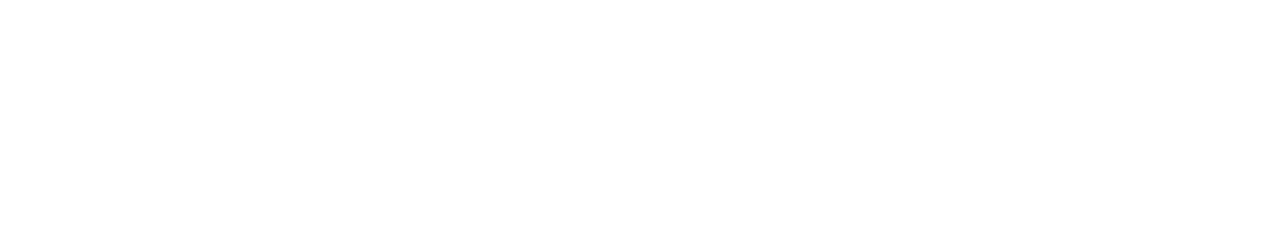
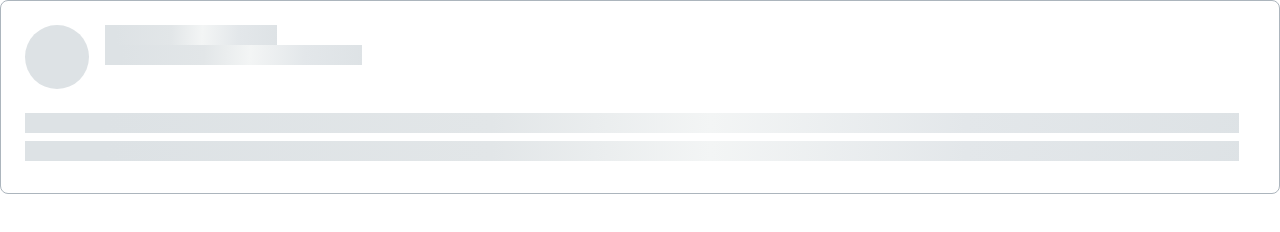
Before and after one commit to js-tasks-ru/htmlcss-20240614_info-mii, a website: page 04-lection2/02-skeleton/index.html in a window 1280 px wide. Drawn offline with nearby package versions, Linux system fonts and the light colour scheme.

Commit message:
make skeleton

```diff
--- a/04-lection2/02-skeleton/index.html
+++ b/04-lection2/02-skeleton/index.html
@@ -3,9 +3,23 @@
 <html lang="ru">
     <head>
         <link rel="stylesheet" href="../../assets/css/main.css">
+        <link rel="stylesheet" href="../../assets/css/normalize.css">
         <link rel="stylesheet" href="./skeleton.css">
     </head>
     <body>
 
+        <div class="skeleton">
+            <div class="skeleton__header">
+                <div class="skeleton__image"></div>
+                <div class="skeleton__description">
+                    <div class="skeleton__line skeleton__line_small"></div>
+                    <div class="skeleton__line skeleton__line_medium"></div>
+                </div>
+            </div>
+            <div class="skeleton__main">
+                <div class="skeleton__line"></div>
+                <div class="skeleton__line"></div>
+            </div>
+        </div>
     </body>
 </html>
--- a/04-lection2/02-skeleton/skeleton.css
+++ b/04-lection2/02-skeleton/skeleton.css
@@ -0,0 +1,43 @@
+.skeleton {
+    border: 1px solid var(--grey-3);
+    border-radius: 8px;
+    padding: 24px 40px 32px 24px;
+}
+
+.skeleton__header {
+    display: flex;
+    flex-direction: row;
+    gap: 16px;
+    margin-bottom: 24px;
+}
+
+.skeleton__image {
+    width: 64px;
+    height: 64px;
+    background: var(--grey-2);
+    border-radius: 50%;
+}
+
+.skeleton__description {
+    text-align: center;
+}
+
+.skeleton__line {
+    width: 100%;
+    height: 20px;
+    background: linear-gradient(92.51deg, #DDE2E5 6.44%, #E2E6E8 38.47%, #F3F5F5 56.48%, #E3E7EA 77.5%, #DDE2E5 102.52%);
+}
+
+.skeleton__line_small {
+    width: 172px;
+}
+
+.skeleton__line_medium {
+    width: 257px;
+}
+
+.skeleton__main {
+    display: flex;
+    flex-direction: column;
+    row-gap: 8px;
+}
```
